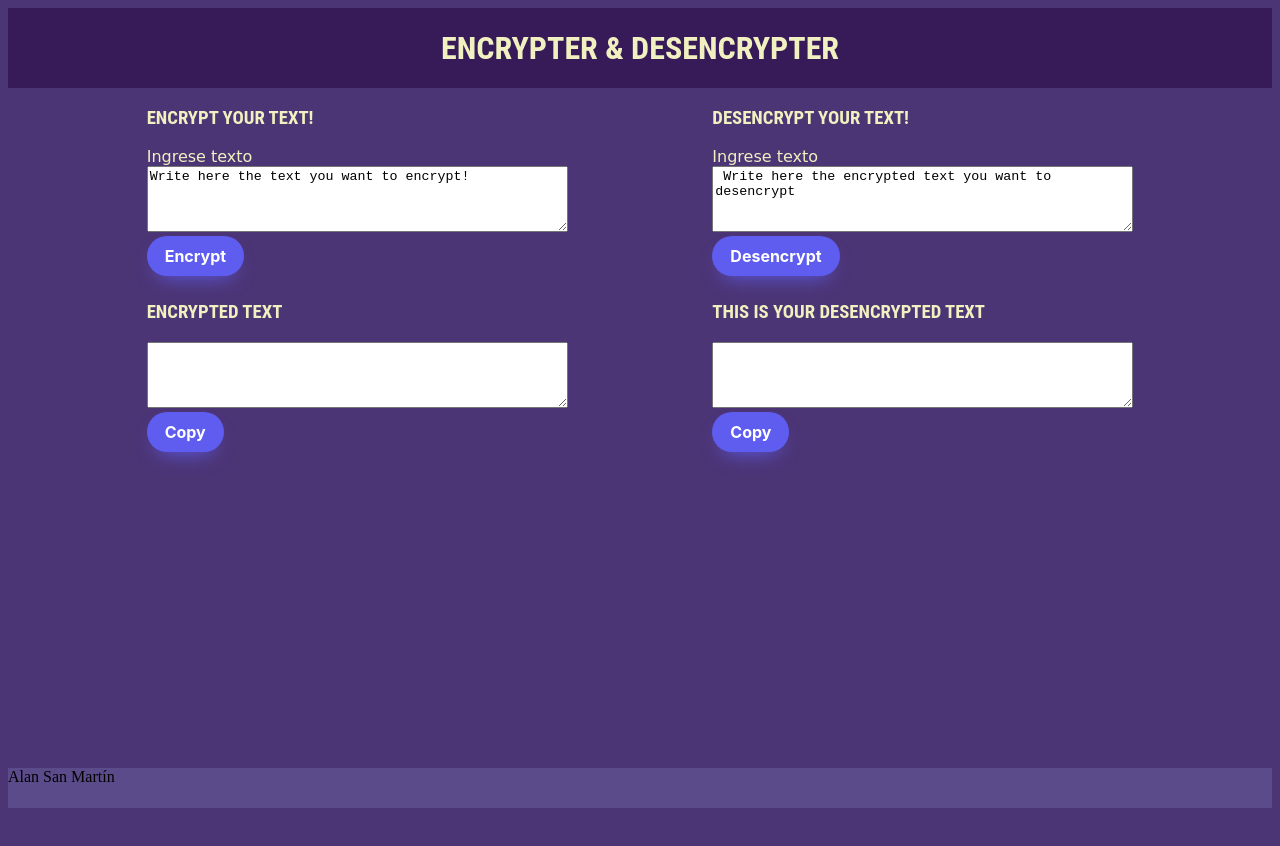
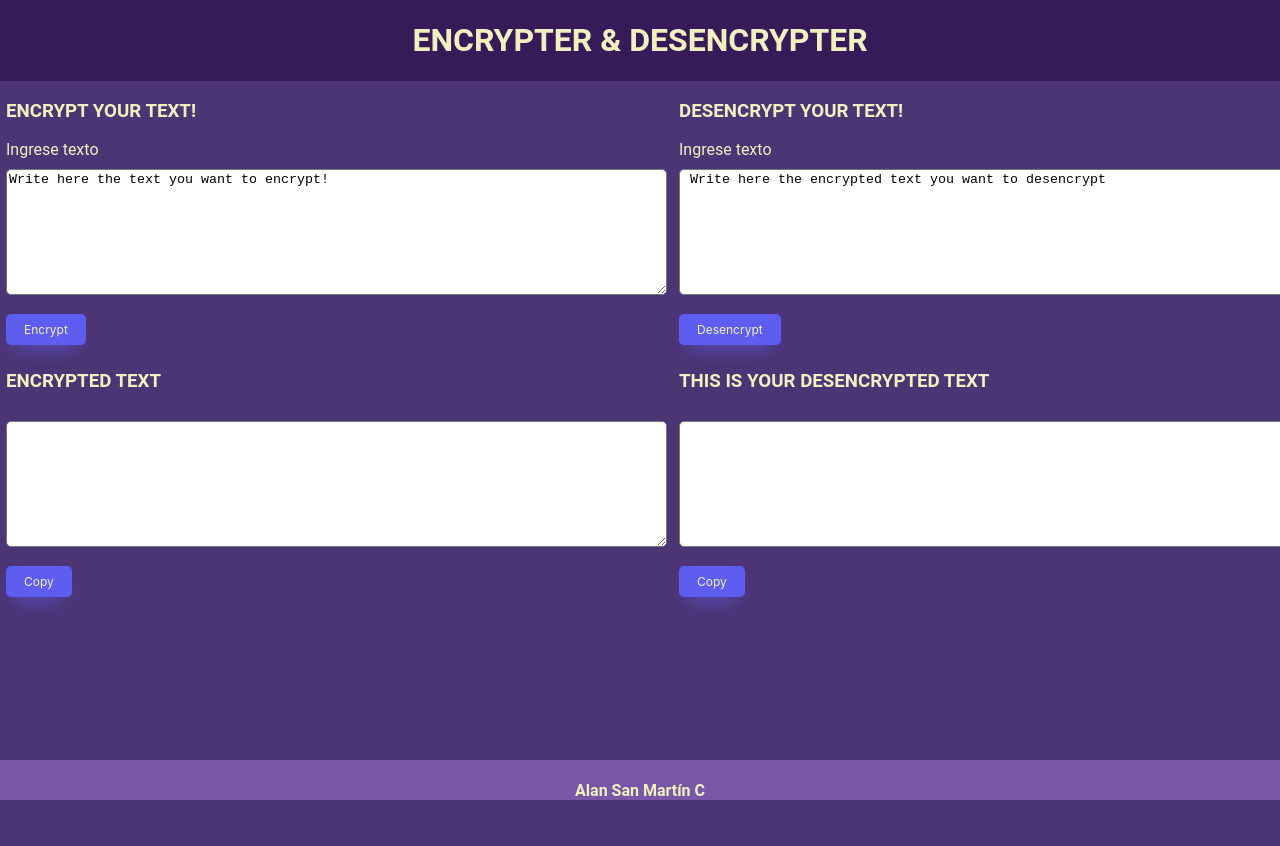
Before and after one commit to Alan93S/encriptador, a plain HTML site: page index.html in a window 1280 px wide. After the commit the page ends 800 px from the top, so only its background shows below. Drawn offline with Linux system fonts and the light colour scheme.

Commit message:
buttons modified, header and footer

```diff
--- a/index.html
+++ b/index.html
@@ -8,10 +8,7 @@
     <link rel="stylesheet" href="style.css">
     <!-- google fonts -->
     <link rel="preconnect" href="https://fonts.googleapis.com">
-<link rel="preconnect" href="https://fonts.gstatic.com" crossorigin>
-
-<link rel="preconnect" href="https://fonts.googleapis.com">
-<link rel="preconnect" href="https://fonts.gstatic.com" crossorigin>
+    <link rel="preconnect" href="https://fonts.gstatic.com" crossorigin>
     <title>Encrypter & Desencrypter</title>
 </head>
 
@@ -30,7 +27,7 @@
 
                 <label class="sub-title" for="encrypt">Ingrese texto</label>
                 <div>
-                    <textarea id="encrypt" name="encrypt" rows="4" cols="50">
+                    <textarea id="text-area" name="encrypt" rows="8" cols="80">
 Write here the text you want to encrypt!
                     </textarea>
                 </div>
@@ -45,7 +42,7 @@ Write here the text you want to encrypt!
 
 
                 <div>
-                    <textarea id="encrypted" name="encrypted" rows="4" cols="50">
+                    <textarea id="text-area" name="encrypted" rows="8" cols="80">
 
                     </textarea>
                 </div>
@@ -63,7 +60,7 @@ Write here the text you want to encrypt!
 
                 <label class="sub-title" for="desencrypt">Ingrese texto</label>
                 <div>
-                    <textarea id="desencrypt" name="desencrypt" rows="4" cols="50">
+                    <textarea id="text-area" name="desencrypt" rows="8" cols="80">
  Write here the encrypted text you want to desencrypt
                     </textarea>
                 </div>
@@ -77,7 +74,7 @@ Write here the text you want to encrypt!
 
 
                 <div>
-                    <textarea id="desencrypted" name="desencrypted" rows="4" cols="50">
+                    <textarea id="text-area" name="desencrypted" rows="8" cols="80">
 
                     </textarea>
                 </div>
@@ -91,7 +88,9 @@ Write here the text you want to encrypt!
         </div>
 
         <footer>
-            Alan San Martín
+           <div>
+            <h4 class="footer-text">Alan San Martín C</h4>
+           </div>
         </footer>
 </body>
 
--- a/style.css
+++ b/style.css
@@ -1,23 +1,22 @@
 h1 {
     color: #F1F0C0;
-    font-family: 'Roboto Condensed', sans-serif;
+    font-family: 'Roboto', sans-serif;
 }
 
 h3{
     color: #F1F0C0;
-    font-family: 'Roboto Condensed', sans-serif;
+    font-family: 'Roboto', sans-serif;
 }
 .sub-title {
     color: #F1F0C0;
-    font-family: 'Edu VIC WA NT Beginner', cursive;
+    font-family: 'Roboto', sans-serif;
+
 }
 header {
+
     background-color: #371B58;
-    background-size: 100%;
-
-    height: 80px;
-    width: 100%;
     display: flex;
+    background-size: cover;
     justify-content: center;
     align-items: center;
 
@@ -26,24 +25,34 @@ header {
 
 html,
 body {
+    overflow: hidden;
     background-color: #4C3575;
     background-size: 100%;
     display: flex;
     flex-direction: column;
     height: 100vh;
-    margin-top: none;
+    margin: 0%;
     position: relative;
 }
 
 
 footer {
 
-    background-color: #5B4B8A;
+    background-color: #7858A6;
     position: absolute;
-    bottom: 0;
+    bottom: 0%;
     width: 100%;
     height: 40px;
 
+
+}
+
+.footer-text {
+
+    color: #F1F0C0;
+    font-family: 'Roboto', sans-serif;
+    text-align: center;
+    margin-bottom:10px;
 }
 
 
@@ -52,15 +61,13 @@ footer {
 
 .button {
   background: #5E5DF0;
-  border-radius: 999px;
   box-shadow: #5E5DF0 0 10px 20px -10px;
   box-sizing: border-box;
-  color: #FFFFFF;
+  border-radius: 5px;
+  color: #F1F0C0;
   cursor: pointer;
   font-family: Inter,Helvetica,"Apple Color Emoji","Segoe UI Emoji",NotoColorEmoji,"Noto Color Emoji","Segoe UI Symbol","Android Emoji",EmojiSymbols,-apple-system,system-ui,"Segoe UI",Roboto,"Helvetica Neue","Noto Sans",sans-serif;
-  font-size: 16px;
-  font-weight: 700;
-  line-height: 24px;
+  font-size: 12px;
   opacity: 1;
   outline: 0 solid transparent;
   padding: 8px 18px;
@@ -70,6 +77,15 @@ footer {
   width: fit-content;
   word-break: break-word;
   border: 0;
+  margin-top: 15px;
+}
+
+#text-area {
+
+    border-radius: 5px;
+    margin-top: 10px;
+
+
 }
 
 
```
